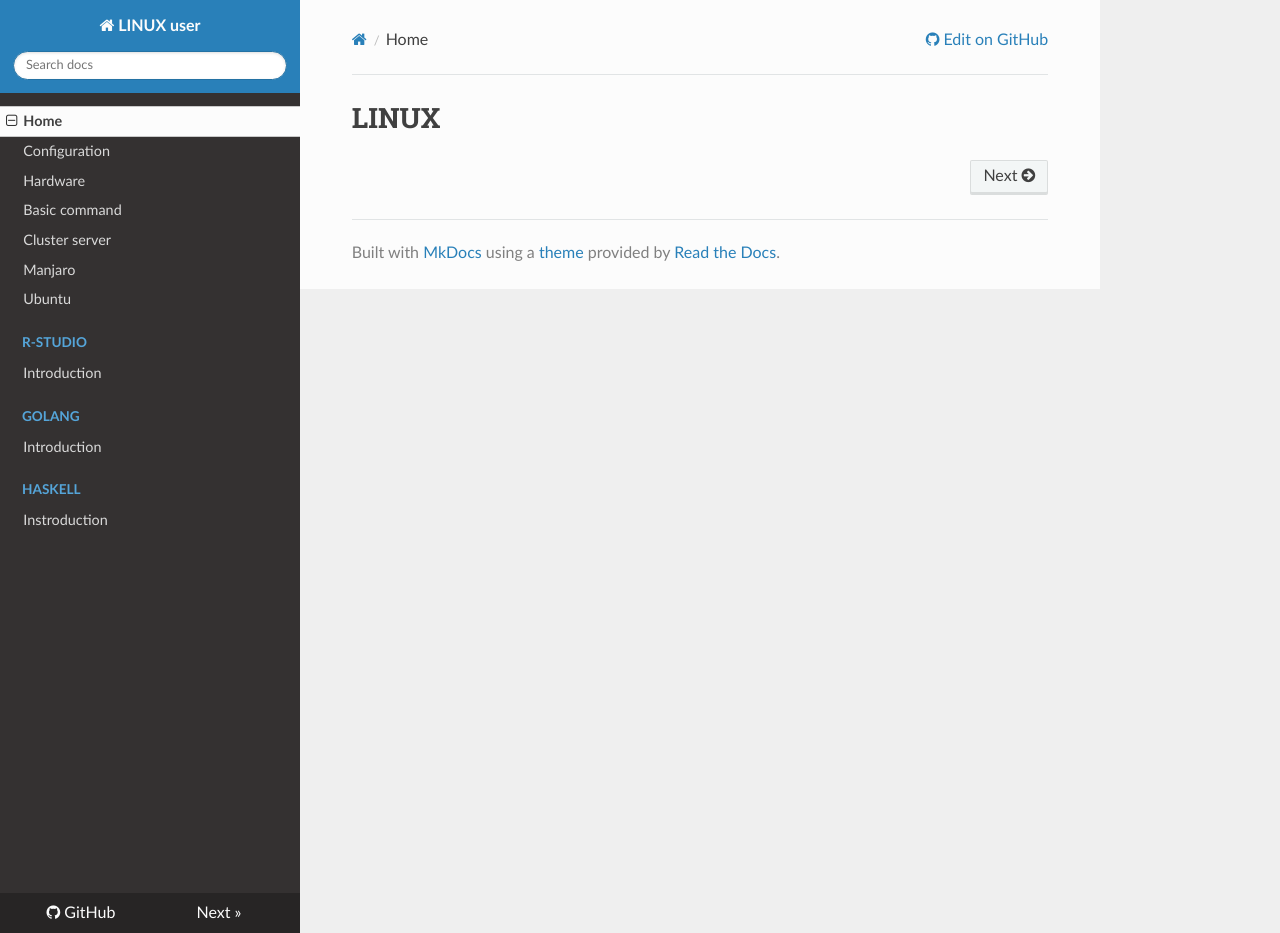
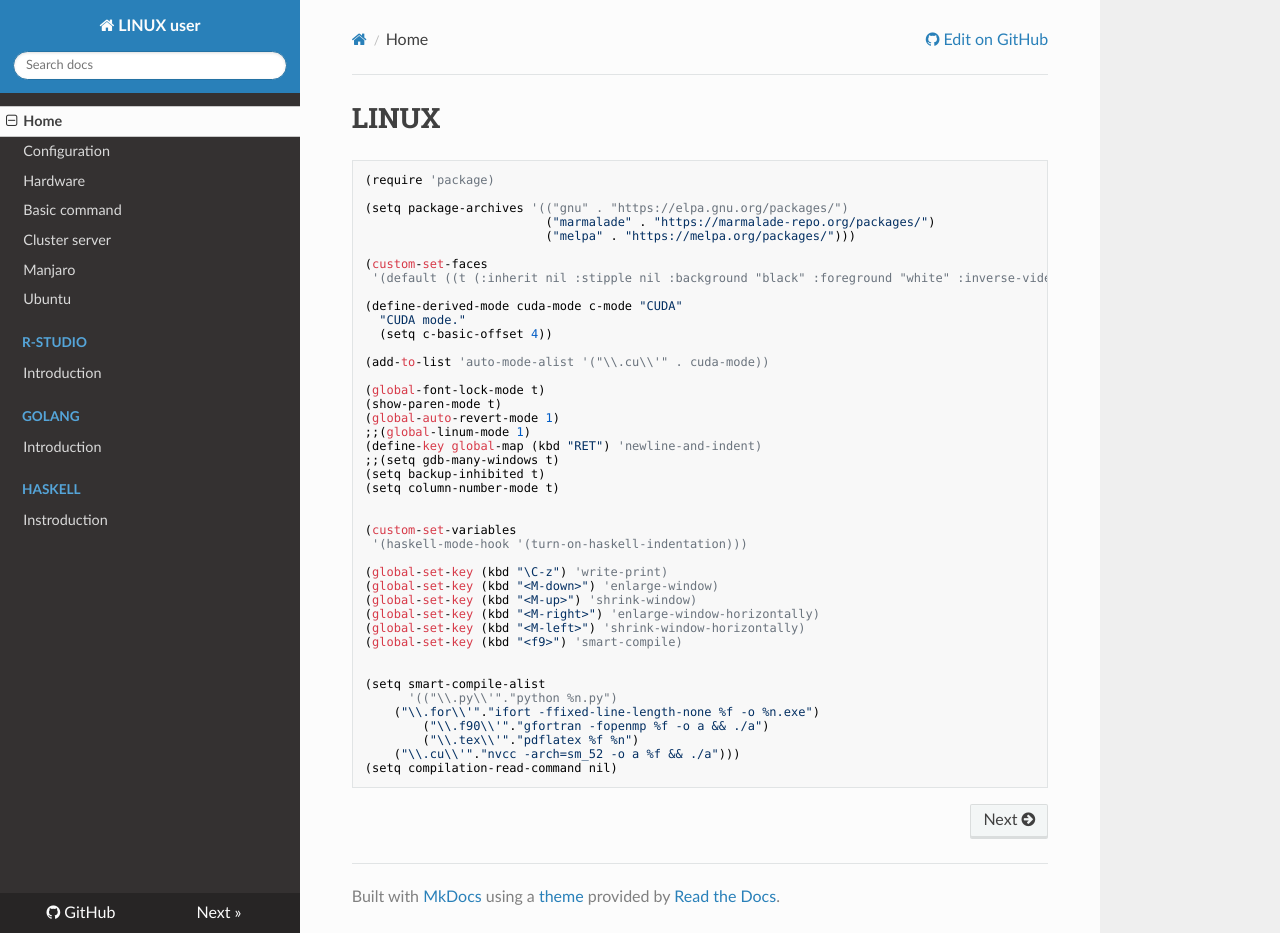
Before and after one commit to WonyoungCho/LINUX, an MkDocs documentation site: the page built from docs/index.md, in a window 1280 px wide and 933 px high. Built offline with MkDocs 1.6.1, drawn with Linux system fonts in a browser that asks for light colours; nearby versions of some CDN libraries; old or Windows-style settings are respelled for this version of MkDocs.

Commit message:
Update index.md

````diff
--- a/docs/index.md
+++ b/docs/index.md
@@ -1 +1,47 @@
 # LINUX
+
+```
+(require 'package)
+
+(setq package-archives '(("gnu" . "https://elpa.gnu.org/packages/")
+                         ("marmalade" . "https://marmalade-repo.org/packages/")
+                         ("melpa" . "https://melpa.org/packages/")))
+
+(custom-set-faces
+ '(default ((t (:inherit nil :stipple nil :background "black" :foreground "white" :inverse-video nil :box nil :strike-through nil :overline nil :underline nil :slant normal :weight bold :height 161 :width normal :foundry "monotype" :family "Courier New")))))
+
+(define-derived-mode cuda-mode c-mode "CUDA"
+  "CUDA mode."
+  (setq c-basic-offset 4))
+
+(add-to-list 'auto-mode-alist '("\\.cu\\'" . cuda-mode))
+
+(global-font-lock-mode t)
+(show-paren-mode t)
+(global-auto-revert-mode 1)
+;;(global-linum-mode 1)
+(define-key global-map (kbd "RET") 'newline-and-indent)
+;;(setq gdb-many-windows t)
+(setq backup-inhibited t)
+(setq column-number-mode t)
+
+
+(custom-set-variables
+ '(haskell-mode-hook '(turn-on-haskell-indentation)))
+
+(global-set-key (kbd "\C-z") 'write-print)
+(global-set-key (kbd "<M-down>") 'enlarge-window)
+(global-set-key (kbd "<M-up>") 'shrink-window)
+(global-set-key (kbd "<M-right>") 'enlarge-window-horizontally)
+(global-set-key (kbd "<M-left>") 'shrink-window-horizontally)
+(global-set-key (kbd "<f9>") 'smart-compile)
+
+
+(setq smart-compile-alist
+      '(("\\.py\\'"."python %n.py")
+	("\\.for\\'"."ifort -ffixed-line-length-none %f -o %n.exe")
+        ("\\.f90\\'"."gfortran -fopenmp %f -o a && ./a")
+        ("\\.tex\\'"."pdflatex %f %n")
+	("\\.cu\\'"."nvcc -arch=sm_52 -o a %f && ./a")))
+(setq compilation-read-command nil)
+```
````
